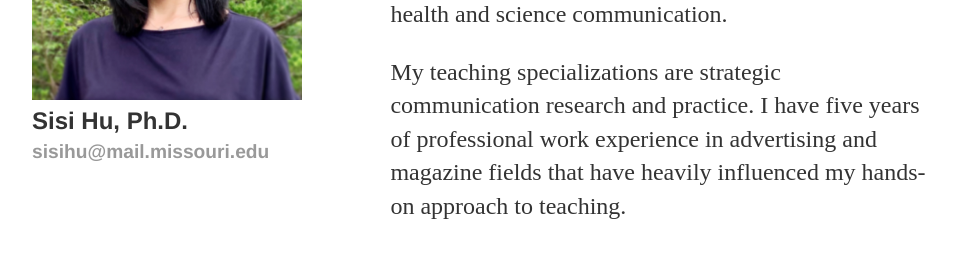
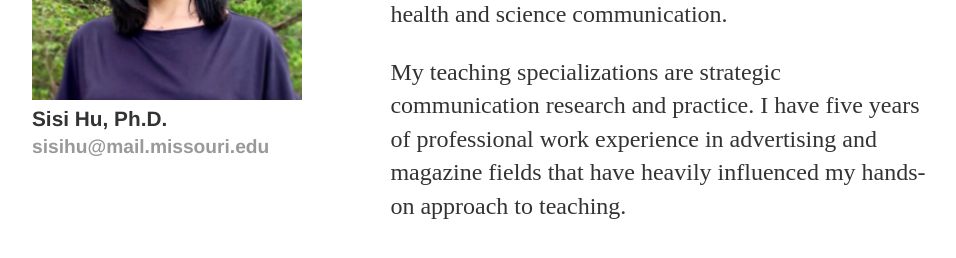
Before and after one commit to sisihuphd/sisihuphd.github.io, a Jekyll site: the page built from index.html, in a window 1280 px wide. Shown: the part 402-660 px from the top of the page, without its empty margins (160-1116 px from the left). Built offline with Jekyll 4.4.1, drawn with Linux system fonts in a browser that asks for light colours.

Commit message:
Update index.html

```diff
--- a/index.html
+++ b/index.html
@@ -13,7 +13,7 @@
 			          I have five years of professional work experience in advertising and magazine fields that have heavily influenced my hands-on approach to teaching.  </p>
 	      </div>
               <div id="profile-photo"><img src="../images/IMG_7355.JPG" width="270">
-	<p style = "font-family: Helvetica, Arial, Sans-Serif;font-size:1.5em;font-weight: bold;margin:0;">Sisi Hu, Ph.D.</p>
+	<p style = "font-family: Helvetica, Arial, Sans-Serif;font-size:1.3em;font-weight: bold;margin:0;">Sisi Hu, Ph.D.</p>
 		      <ul style = "font-family:Helvetica, Arial, Sans-Serif; padding: 0; list-style:none; font-weight: bold;margin-block:0;"><li><a href="mailto:sisihu@mail.missouri.edu">sisihu@mail.missouri.edu</a></li></ul>
 	</div>
 
```
